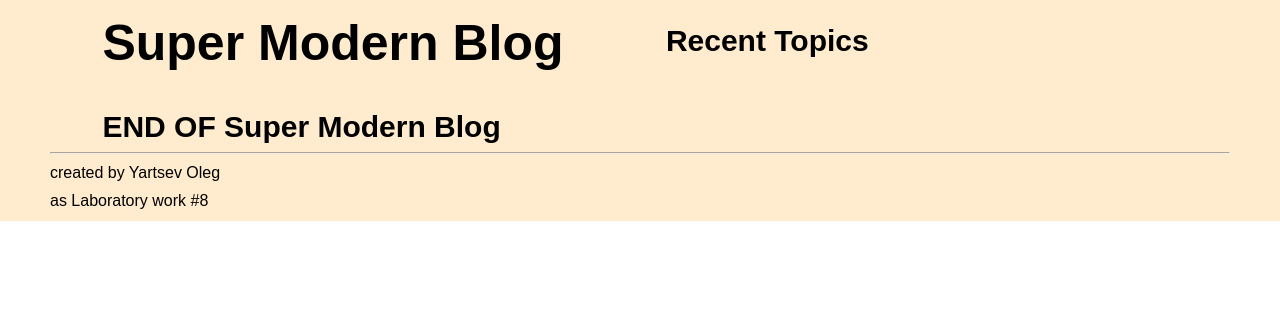
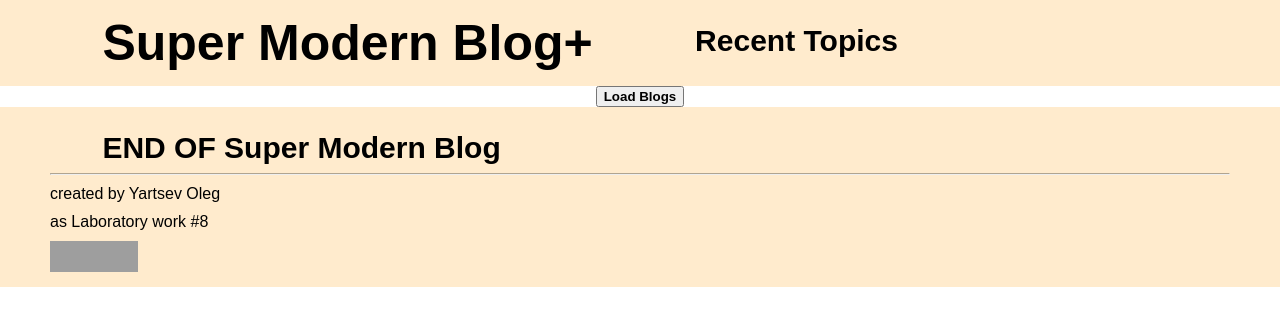
Before and after one commit to Drukast/Laboratory-work-8, a plain HTML site: page index.html in a window 1280 px wide. Drawn offline with Linux system fonts and the light colour scheme; no server answers; grey boxes are pictures that could not be loaded; files whose address does not match are found by name; a web font is replaced by a local one.

Commit message:
Update index.html

```diff
--- a/index.html
+++ b/index.html
@@ -12,9 +12,14 @@
 
 <body>
     <header>
-        <h1>Super Modern Blog</h1>
+        <h1>Super Modern Blog<span>+</span></h1>
         <h2>Recent Topics</h2>
     </header>
+    <div>
+        <button id="loader">
+            <strong>Load Blogs</strong>
+        </button>
+    </div>
     <div id="list" class="blogs">
     </div>
     <footer>
@@ -23,9 +28,16 @@
         <div>
             <p class="info">created by Yartsev Oleg</p>
             <p class="info">as Laboratory work #8</p>
+            <p class="info">
+                <a href="http://jigsaw.w3.org/css-validator/check/referer">
+                    <img style="border:0;width:88px;height:31px" src="http://jigsaw.w3.org/css-validator/images/vcss"
+                        alt="Правильный CSS!" />
+                </a>
+            </p>
         </div>
     </footer>
     <script src="scripts/main.js"></script>
+    <script src="scripts/loader.js"></script>
 </body>
 
 </html>
```
